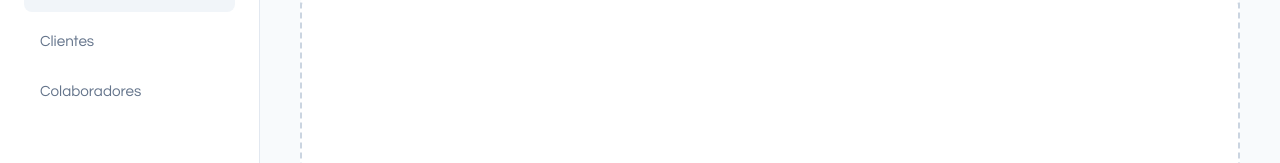
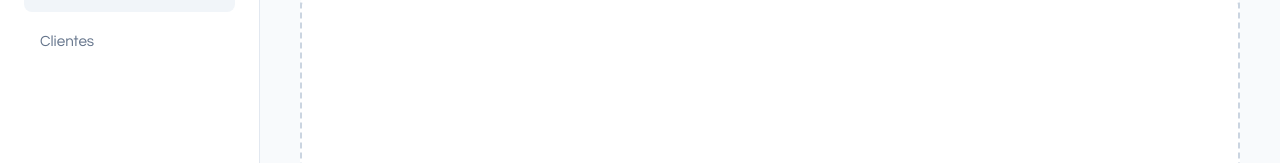
Before and after one commit to zezo-00/TERA-Front, a React (Vite) app: page /dashboard in a window 1280 px wide. Shown: the part 127-290 px from the top of the page. Built offline with nearby package versions, Linux system fonts and the light colour scheme; sample sign-in values are in the browser's storage.

Commit message:
fix: hide colaboradores tab for non-admin users and add forgot password link

```diff
--- a/src/pages/Dashboard/Dashboard.tsx
+++ b/src/pages/Dashboard/Dashboard.tsx
@@ -7,10 +7,17 @@ import { Colaboradores } from './Colaboradores';
 export const Dashboard = () => {
   const navigate = useNavigate();
   const [abaAtiva, setAbaAtiva] = useState('visao-geral');
+  const [role, setRole] = useState<string | null>(null);
 
   useEffect(() => {
     const token = localStorage.getItem('tera_token');
-    if (!token) navigate('/auth');
+    if (!token) {
+      navigate('/auth');
+      return;
+    }
+
+    const payload = JSON.parse(atob(token.split('.')[1]));
+    setRole(payload.role);
   }, [navigate]);
 
   const handleLogout = () => {
@@ -43,13 +50,15 @@ export const Dashboard = () => {
             Clientes
           </button>
 
-          {/* NOVO BOTÃO NO MENU */}
+          {/* SÓ PARA ADMIN */}
+          {role === 'ADMIN' && (
           <button
             className={`nav-item ${abaAtiva === 'colaboradores' ? 'active' : ''}`}
             onClick={() => setAbaAtiva('colaboradores')}
           >
             Colaboradores
           </button>
+          )}
         </nav>
 
         <div className="sidebar-footer">
@@ -77,7 +86,7 @@ export const Dashboard = () => {
 
           {abaAtiva === 'clientes' && <Clientes />}
 
-          {abaAtiva === 'colaboradores' && <Colaboradores />}
+          {abaAtiva === 'colaboradores' && role === 'ADMIN' && <Colaboradores />}
         </section>
       </main>
     </div>
--- a/src/pages/Login/Login.tsx
+++ b/src/pages/Login/Login.tsx
@@ -1,5 +1,5 @@
 import React, { useState } from 'react';
-import { useNavigate } from 'react-router-dom';
+import { Link, useNavigate } from 'react-router-dom';
 import './Login.css';
 
 export const Login = () => {
@@ -12,10 +12,10 @@ export const Login = () => {
 
   const handleLogin = async (e: React.FormEvent<HTMLFormElement>) => {
     e.preventDefault();
-    setErro(''); // Limpa a mensagem de erro antes de tentar logar de novo
+    setErro('');
 
     try {
-      // Faz o POST para a rota de login do backend
+      // POST para a rota de login do backend
       const resposta = await fetch(`${import.meta.env.VITE_API_URL}/api/user/login`, {
         method: 'POST',
         headers: {
@@ -27,15 +27,12 @@ export const Login = () => {
       const dados = await resposta.json();
 
       if (resposta.ok) {
-        // Se a senha e email baterem no PostgreSQL, salva o token e entra
         localStorage.setItem('tera_token', dados.token);
         navigate('/dashboard');
       } else {
-        // Se der erro , exibe a mensagem retornada pelo back
         setErro(dados.mensagem || 'E-mail ou senha incorretos.');
       }
     } catch (error) {
-      // Cai aqui se o backend estiver desligado ou der erro de rede
       setErro('Erro de conexão com o servidor.');
     }
   };
@@ -79,6 +76,10 @@ export const Login = () => {
           </button>
         </form>
 
+          <p className="auth-hint">
+          <Link to="/forgot-password">Esqueci minha senha</Link>
+        </p>
+
       </div>
     </div>
   );
```
